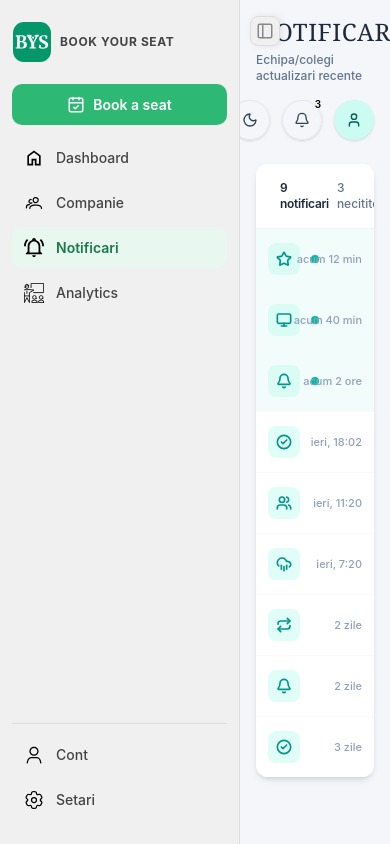
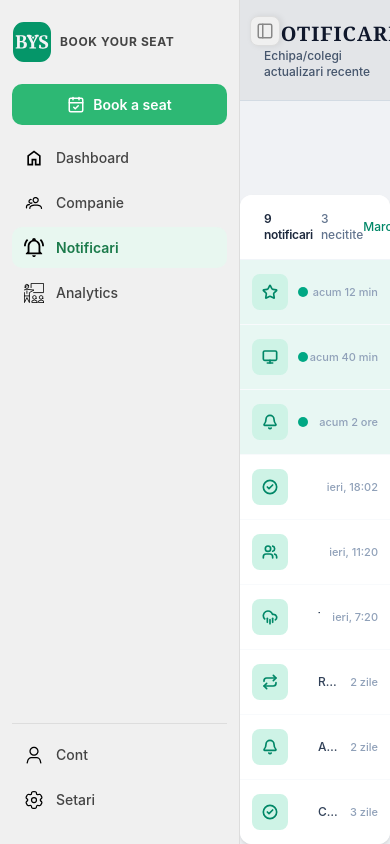
Before and after one commit to DennisRadoi/BookYourSeat-Frontend, a React (Vite) app: page /notificari in a window 390 px wide. Built offline with nearby package versions, Linux system fonts and the light colour scheme; the HTML template or start-up script is replaced by a standard one.

Commit message:
responsive notif

```diff
--- a/src/pages/NotificationsPage.tsx
+++ b/src/pages/NotificationsPage.tsx
@@ -84,41 +84,41 @@ export default function NotificationsPage() {
   const unreadCount = notificationsData.filter((n) => n.isUnread).length
 
   return (
-    <div className="p-4 sm:p-8 max-w-4xl mx-auto">
-      {}
-      <div className="flex flex-col sm:flex-row sm:items-start justify-between gap-4 sm:gap-0 mb-6 sm:mb-8">
+    <div className="w-full min-h-screen bg-[#F0F2F5] flex flex-col">
+      {/* Header-ul gri pe toată lățimea */}
+      <header className="w-full bg-[#E3E5E8] px-6 sm:px-10 py-5 flex items-center justify-between border-b border-slate-300/60">
         <div>
-          <h1 className="text-2xl sm:text-3xl font-serif text-slate-800 mb-1 uppercase tracking-wide">
+          <h1 className="text-xl sm:text-2xl font-serif font-bold text-slate-900 tracking-wider">
             NOTIFICARI
           </h1>
-          <p className="text-xs sm:text-sm font-medium text-slate-500">
+          <p className="text-xs text-slate-600 font-medium">
             Echipa/colegi actualizari recente
           </p>
         </div>
 
-        {}
-        <div className="flex items-center gap-3 self-end sm:self-auto">
-          <Button variant="outline" size="icon" className="rounded-full shadow-sm border-slate-200">
-            <Moon size={18} className="text-slate-700" />
-          </Button>
+        <div className="flex items-center gap-3">
+          <button className="w-9 h-9 rounded-full bg-white flex items-center justify-center text-slate-700 shadow-sm">
+            <Moon size={18} />
+          </button>
 
-          <Button variant="outline" size="icon" className="rounded-full shadow-sm border-slate-200 relative">
-            <Bell size={18} className="text-slate-700" />
+          <button className="w-9 h-9 rounded-full bg-white flex items-center justify-center text-slate-700 shadow-sm relative">
+            <Bell size={18} />
             {unreadCount > 0 && (
-              <Badge
-                variant="destructive"
-                className="absolute -top-1.5 -right-1.5 min-w-[18px] h-[18px] p-0 flex items-center justify-center text-[10px]"
-              >
+              <span className="absolute -top-0.5 -right-0.5 w-4 h-4 bg-red-500 text-white text-[10px] font-bold rounded-full flex items-center justify-center border-2 border-white">
                 {unreadCount}
-              </Badge>
+              </span>
             )}
-          </Button>
+          </button>
 
-          <Button variant="ghost" size="icon" className="rounded-full bg-teal-100 hover:bg-teal-200 shadow-sm">
-            <User size={18} className="text-teal-800" />
-          </Button>
+          <button className="w-9 h-9 rounded-full bg-[#D1F2E8] flex items-center justify-center text-[#0D9488] shadow-sm">
+            <User size={18} />
+          </button>
         </div>
-      </div>
+      </header>
+
+      {}
+      <main className="flex-1 p-4 sm:p-8 max-w-5xl w-full mx-auto">
+      </main>
 
       {}
       <Card className="border-none shadow-md overflow-hidden bg-white rounded-xl">
@@ -132,7 +132,7 @@ export default function NotificationsPage() {
             </span>
           </div>
 
-          <Button variant="link" className="text-teal-600 hover:text-teal-800 p-0 h-auto font-medium text-sm">
+          <Button variant="link" className="text-[#008767] hover:text-[#006b52] p-0 h-auto font-medium text-xs sm:text-sm">
             Marcheaza toate ca citite
           </Button>
         </CardHeader>
@@ -145,18 +145,18 @@ export default function NotificationsPage() {
                 key={notif.id}
                 className={cn(
                   "flex items-center justify-between px-3 sm:px-6 py-3.5 sm:py-4 border-b border-slate-50 last:border-0 transition-colors gap-2 sm:gap-4",
-                  notif.isUnread ? "bg-[#F2FCFA]" : "bg-white"
+                  notif.isUnread ? "bg-[#E8F7F3]" : "bg-white"
                 )}
               >
                 <div className="flex items-center gap-2.5 sm:gap-4 min-w-0">
-                  <div className="flex items-center justify-center w-8 h-8 sm:w-9 sm:h-9 rounded-lg bg-teal-100/60 text-teal-600 shrink-0">
+                  <div className="w-9 h-9 rounded-lg bg-[#CEF3E6] text-[#008767] flex items-center justify-center shrink-0">
                      <Icon size={16} className="sm:hidden" strokeWidth={2.5} />
                     <Icon size={18} className="hidden sm:block" strokeWidth={2.5} />
                   </div>
 
                   <div className="w-2.5 sm:w-4 flex justify-center shrink-0">
                     {notif.isUnread && (
-                      <div className="w-2 h-2 rounded-full bg-teal-500 shadow-sm" />
+                      <div className="w-2.5 h-2.5 rounded-full bg-[#00A884]" />
                     )}
                   </div>
 
```
